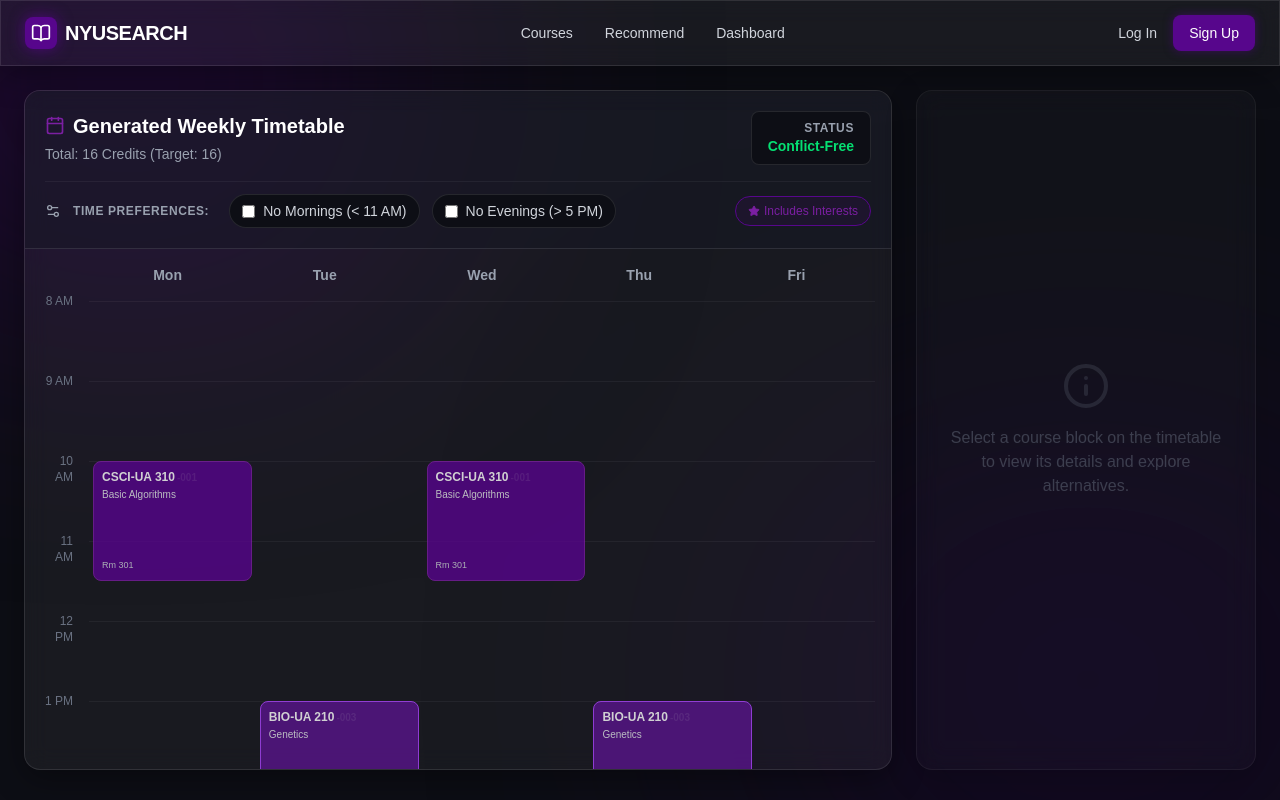
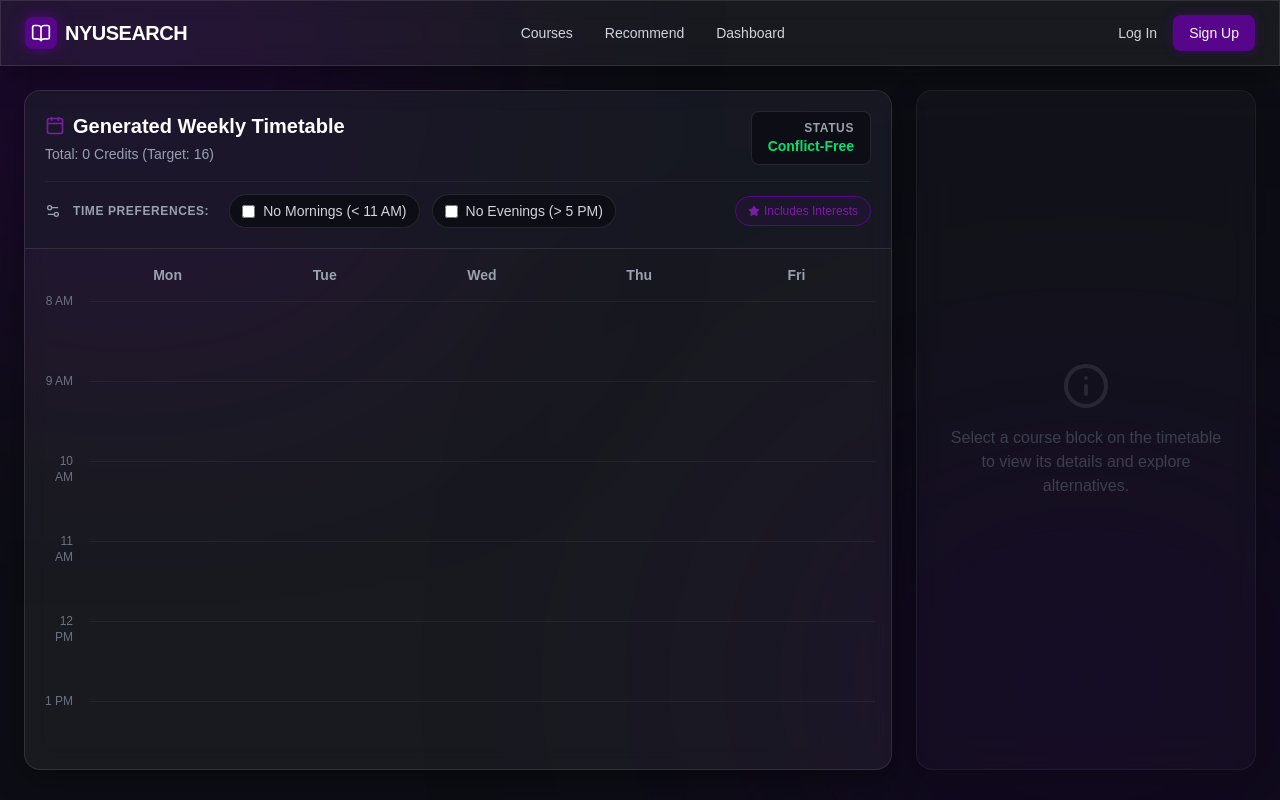
Before and after one commit to Youngsang-Cho1/LLUS_Hackathon, a Next.js app in the folder frontend/: page /results in a window 1280 px wide. Built offline with nearby package versions, Linux system fonts and the light colour scheme.

Commit message:
chore: remove dummy schedule data

```diff
--- a/frontend/src/app/results/page.tsx
+++ b/frontend/src/app/results/page.tsx
@@ -25,97 +25,7 @@ interface SchedCourse {
   isWanted?: boolean;
 }
 
-const DEFAULT_SCHEDULE: SchedCourse[] = [
-  {
-    id: "cs340_main",
-    slotKey: "cs340_slot",
-    code: "CSCI-UA 310",
-    section: "-001",
-    title: "Basic Algorithms",
-    credits: 4,
-    timeSlot: { days: ["Mon", "Wed"], startHour: 10, duration: 1.5, room: "Rm 301" },
-    color: "bg-[var(--color-nyu-violet)] border-[var(--color-nyu-violet-light)]"
-  },
-  {
-    id: "bio210_main",
-    slotKey: "bio210_slot",
-    code: "BIO-UA 210",
-    section: "-003",
-    title: "Genetics",
-    credits: 4,
-    timeSlot: { days: ["Tue", "Thu"], startHour: 13, duration: 1.5, room: "Lab 2" },
-    color: "bg-purple-900 border-purple-500"
-  },
-  {
-    id: "cso201_main",
-    slotKey: "cso201_slot",
-    code: "CSCI-UA 201",
-    section: "-005",
-    title: "Computer Systems Org",
-    credits: 4,
-    timeSlot: { days: ["Wed", "Fri"], startHour: 14, duration: 1.5, room: "Aud A" },
-    color: "bg-gray-800 border-gray-500"
-  },
-  {
-    id: "math120_main",
-    slotKey: "math120_slot",
-    code: "MATH-UA 120",
-    section: "-002",
-    title: "Discrete Mathematics",
-    credits: 4,
-    timeSlot: { days: ["Tue", "Thu"], startHour: 15.5, duration: 1.5, room: "Rm 204" },
-    color: "bg-indigo-900 border-indigo-500"
-  }
-];
 
-const MASTER_ALTERNATIVES: Record<string, SchedCourse[]> = {
-  "cso201_slot": [
-    {
-      id: "cso201_alt1",
-      slotKey: "cso201_slot",
-      code: "CSCI-UA 201",
-      section: "-006",
-      title: "Computer Systems Org",
-      credits: 4,
-      timeSlot: { days: ["Tue", "Thu"], startHour: 10, duration: 1.5, room: "Rm 404" },
-      color: "bg-[var(--color-nyu-violet)] border-[var(--color-nyu-violet-light)]"
-    },
-    {
-      id: "cso201_alt2",
-      slotKey: "cso201_slot",
-      code: "CSCI-UA 201",
-      section: "-008",
-      title: "Computer Systems Org",
-      credits: 4,
-      timeSlot: { days: ["Tue", "Thu"], startHour: 17.5, duration: 1.5, room: "Rm 215" },
-      color: "bg-[var(--color-nyu-violet)] border-[var(--color-nyu-violet-light)]"
-    }
-  ],
-  "bio210_slot": [
-    {
-      id: "chem125_alt1",
-      slotKey: "bio210_slot",
-      code: "CHEM-UA 125",
-      section: "-001",
-      title: "General Chemistry",
-      credits: 4,
-      timeSlot: { days: ["Mon", "Wed"], startHour: 14.5, duration: 1.5, room: "Aud B" },
-      color: "bg-teal-900 border-teal-500"
-    }
-  ],
-  "cs340_slot": [
-    {
-      id: "cs340_alt1",
-      slotKey: "cs340_slot",
-      code: "CSCI-UA 310",
-      section: "-004",
-      title: "Basic Algorithms",
-      credits: 4,
-      timeSlot: { days: ["Tue", "Thu"], startHour: 14, duration: 1.5, room: "Rm 301" },
-      color: "bg-[var(--color-nyu-violet)] border-[var(--color-nyu-violet-light)]"
-    }
-  ]
-};
 
 const DAYS = ["Mon", "Tue", "Wed", "Thu", "Fri"];
 const HOURS = [8, 9, 10, 11, 12, 13, 14, 15, 16, 17, 18];
@@ -145,13 +55,7 @@ function ResultsContent() {
   const wantedQuery = searchParams.get("wanted") || "";
   const wantedList = wantedQuery.toLowerCase().split(",").map(s => s.trim()).filter(s => s.length > 0);
 
-  const [catalog, setCatalog] = useState<Record<string, SchedCourse[]>>(() => {
-    const combined: Record<string, SchedCourse[]> = {};
-    DEFAULT_SCHEDULE.forEach(course => {
-      combined[course.slotKey] = [course, ...(MASTER_ALTERNATIVES[course.slotKey] || [])];
-    });
-    return combined;
-  });
+  const [catalog, setCatalog] = useState<Record<string, SchedCourse[]>>({});
 
   const [schedule, setSchedule] = useState<SchedCourse[]>([]);
   const [loading, setLoading] = useState(true);
@@ -159,10 +63,7 @@ function ResultsContent() {
 
   useEffect(() => {
     if (wantedList.length === 0) {
-        setSchedule(DEFAULT_SCHEDULE.map(course => ({
-          ...course,
-          isWanted: false
-        })));
+        setSchedule([]);
         setLoading(false);
         return;
     }
```
